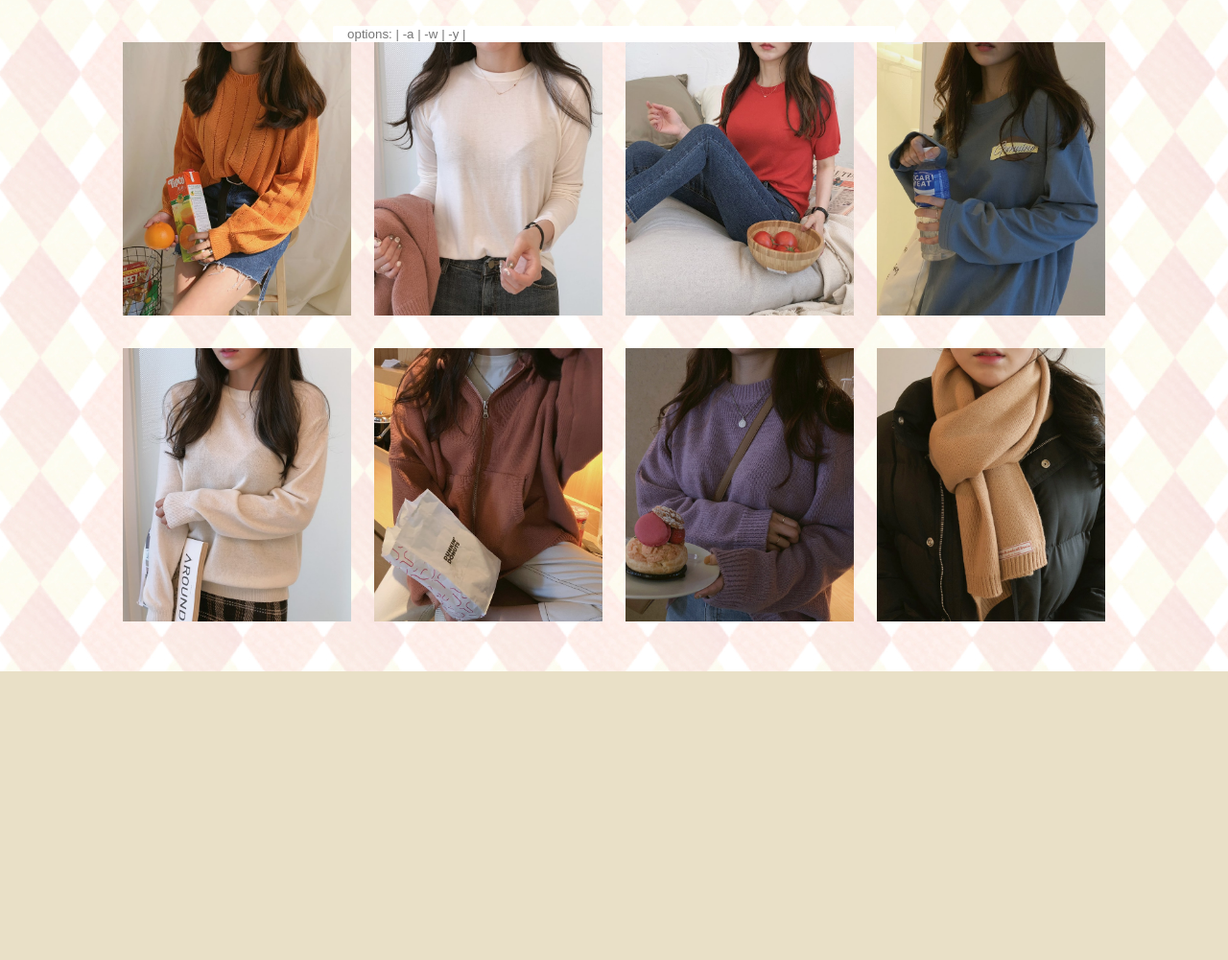
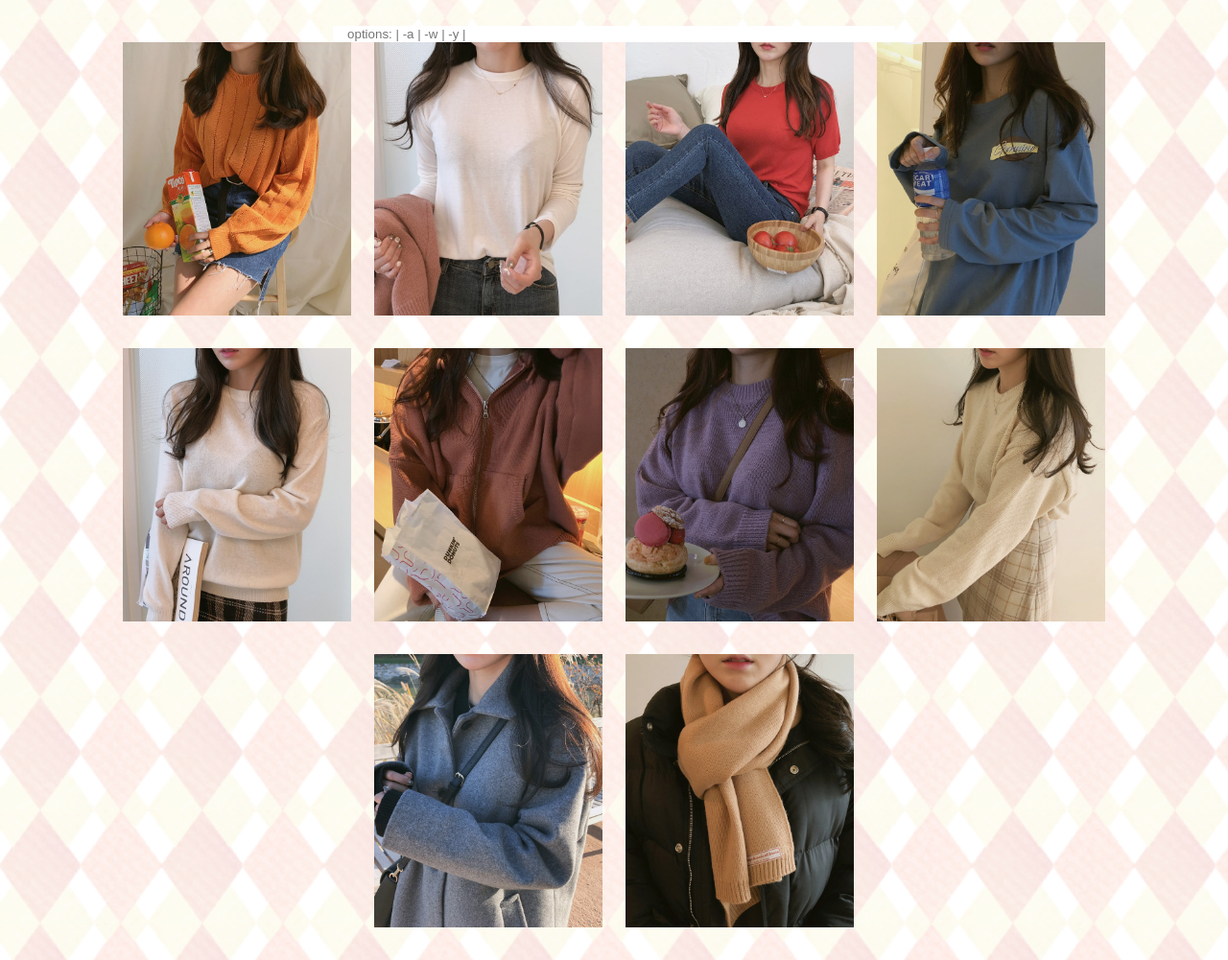
Before and after one commit to Poxhoney/poxhoney.github.io, a plain HTML site: page index.html in a window 1280 px wide. Shown: the part 100-1101 px from the top of the page at 96% size. Before the commit the page ends 800 px from the top, so only its background shows below. Drawn offline with Linux system fonts and the light colour scheme.

Commit message:
added two websites
added cpp and zybooks (subject to change)

```diff
--- a/index.html
+++ b/index.html
@@ -13,7 +13,7 @@
             <div id="Title">cozy and comfy.</div>
                 <input id="searchbox" placeholder="options: | -a | -w | -y |" type="text" autofocus="true" autocomplete="true"></input>
 
-        <div id = window>
+        <div class = window, id=window>
                 <a href="https://www.reddit.com"><div id=linkblock style="background-image:url(reddit.jpg)"></div></a>
                 <a href="https://www.gmail.com"><div id=linkblock style="background-image:url(gmail.jpg)"></div></a>
                 <a href="https://www.youtube.com/feed/subscriptions"><div id=linkblock style="background-image:url(yt.jpg)"></div></a>
@@ -21,11 +21,11 @@
                 <a href="https://webauth.usf.edu/login?service=https%3A%2F%2Fusflearn.instructure.com%2Flogin%2Fcas"><div id=linkblock style="background-image:url(canvas.jpg)"></div></a>
                 <a href="https://www.twitter.com"><div id=linkblock style="background-image:url(twitter.jpg)"></div></a>
                 <a href="https://www.twitch.tv"><div id=linkblock style="background-image:url(tch.jpg)"></div></a>
+                <a href="https://learn.zybooks.com/zybook/USFCOP3331HendrixFall2018"><div id=linkblock style="background-image:url(zy.jpg)"></div></a>
+                <a href="https://en.cppreference.com/w/"><div id=linkblock style="background-image:url(cplusplus.jpg)"></div></a>
                 <a href="https://www.github.com/poxpi"><div id=linkblock style="background-image:url(git.jpg)"></div></a>
         </div>
         </div>
     </body>
 
     <script src="search.js" type="text/javascript"></script>
-
-</html>
```
